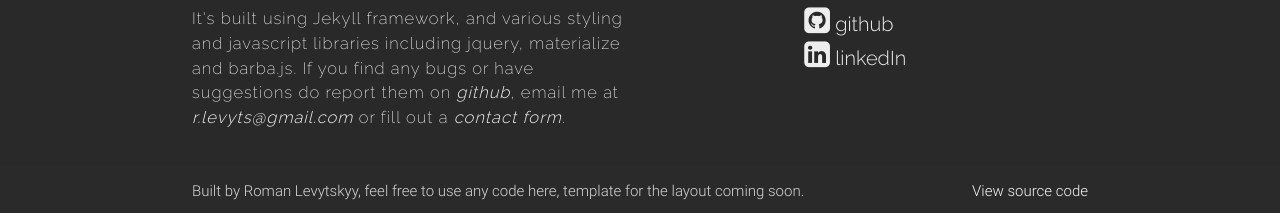
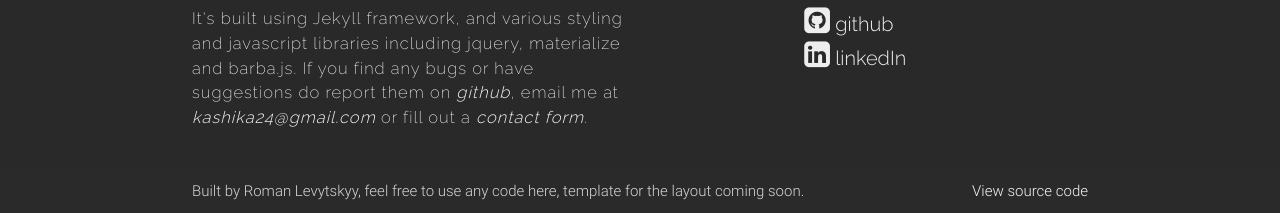
Before and after one commit to manu-sk/manu-sk.github.io, a Jekyll site: the page built from resume.html, in a window 1280 px wide and 900 px high, scrolled down 1603 px. Shown: the part 684-897 px from the top of the window. Built offline with Jekyll 4.4.1, drawn with Linux system fonts in a browser that asks for light colours; nearby versions of some CDN libraries; part of the change alters nothing that is shown.

Commit message:
Update _config.yml

```diff
--- a/_config.yml
+++ b/_config.yml
@@ -14,17 +14,17 @@
 # You can create any custom variable you would like, and they will be accessible
 # in the templates via {{ site.myvariable }}.
 
-title: Roman Levytskyy
-email: "r.levyts@gmail.com"
+title: Manu S.K
+email: "kashika24@gmail.com"
 description: >
-  Ambitious and eager full stack web developer, looking to share my programming journey, as well as keep an organized list of projects in one place.
+  Ambitious and eager person to learn new technology and devOps engineer, Passionate about programming. Interested in ML,AI and Cloud Computing.
 about_me: >
-  I'm a recent DevBootcamp graduate going into programming from a mathematical background. I got into programming because I love making things, but in most cases that requires tools and a workshop. Now I can work anytime, anywhere with all the latest tools readily available at my fingertips.
+  My name is Manu S K. I’m a devOps engineer,a technophile. Football fan and chess lover.
 baseurl: "" # the subpath of your site, e.g. /blog
-url: "https://levytsroman.github.io/" # the base hostname & protocol for your site, e.g. http://example.com
-linked_in_link: "https://www.linkedin.com/in/levytsroman"
-github_link: "https://www.github.com/levytsroman"
-twitter_username: ""
+url: "https://manu-sk.github.io/" # the base hostname & protocol for your site, e.g. http://example.com
+linked_in_link: "https://www.linkedin.com/in/manu-s-k-1b373ba2/"
+github_link: "https://www.github.com/manu-sk"
+twitter_username: "@_SK_Manu"
 google_analytics_id: 'UA-117297510-1'
 select_options: clear-filters HTML5 CSS3 SCSS javaScript jQuery materialize charts.js React jekyll Ruby-on-Rails Sinatra front-end back-end finished current
 sass:
```
